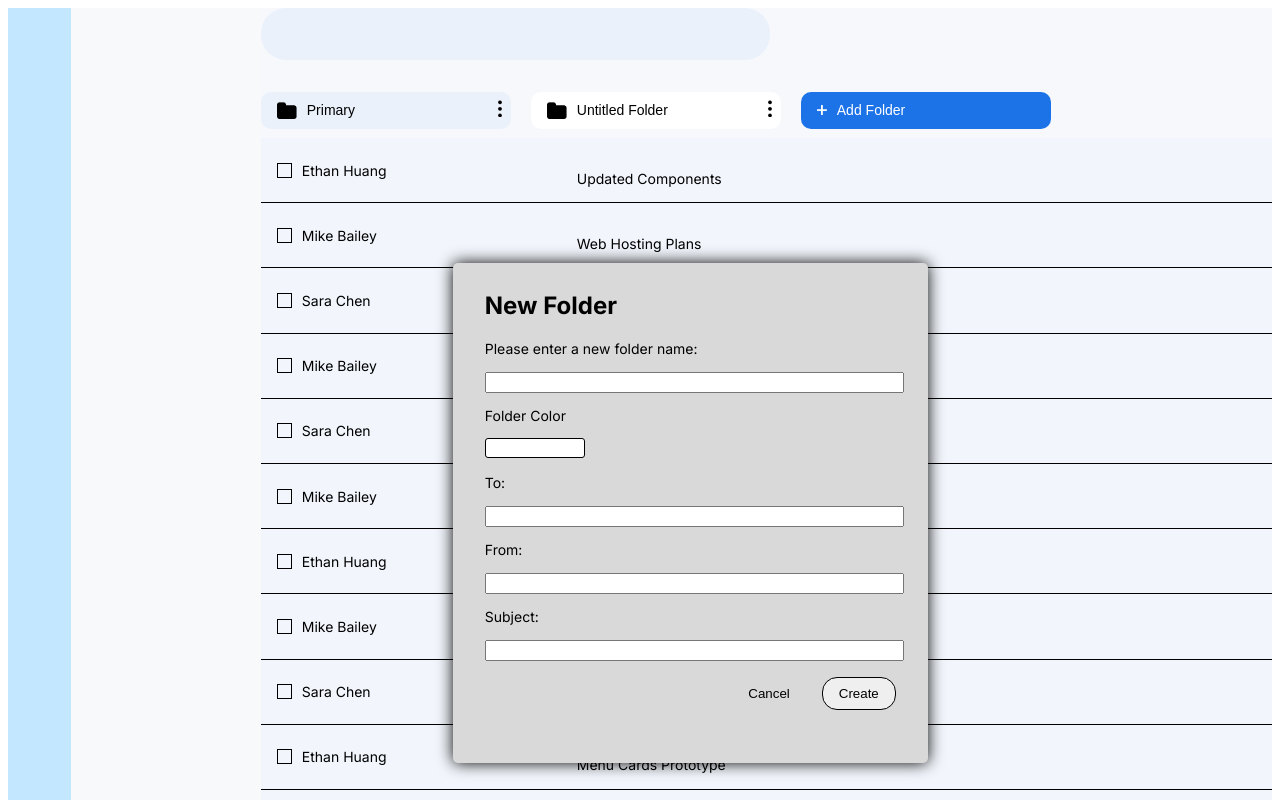
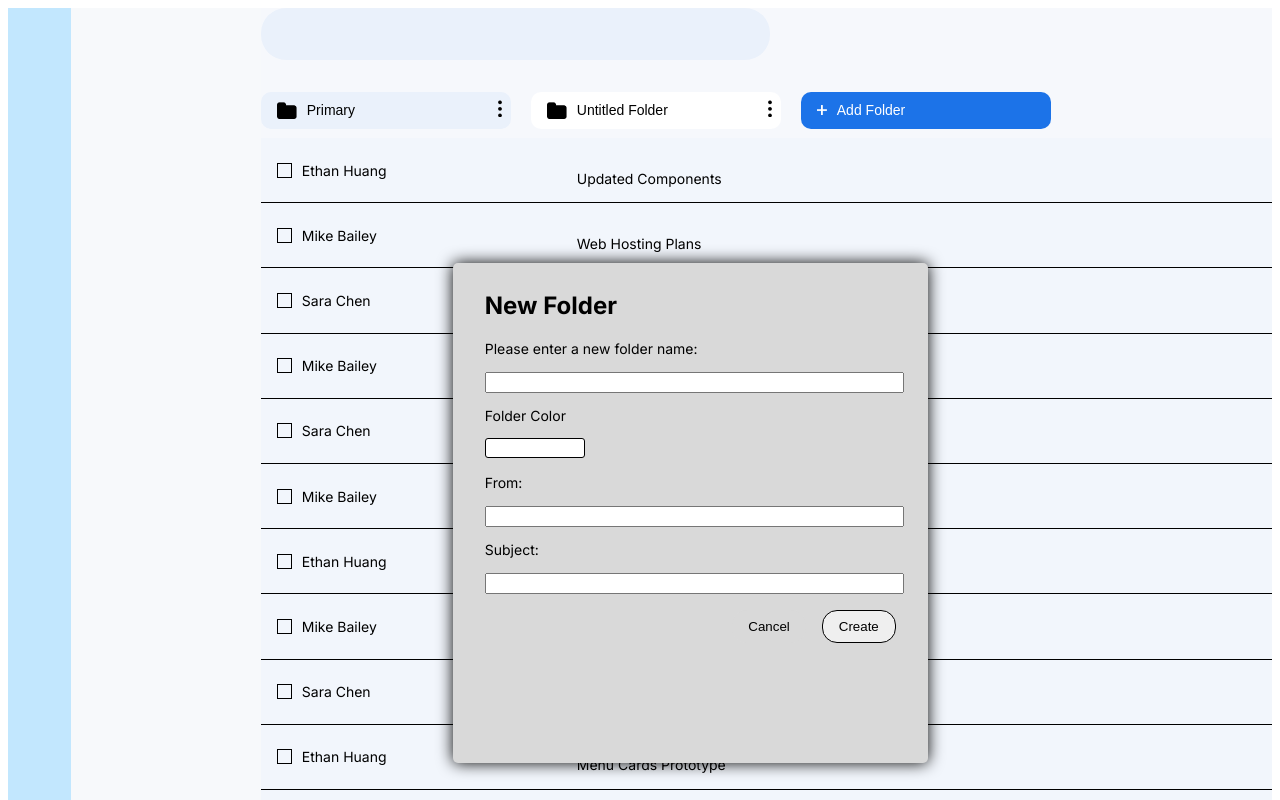
Before and after one commit to yeeeshuan/gmail-redesign, a Next.js app: page / in a window 1280 px wide. Both pictures are taken after a click on the button "Add Folder". Shown: the top 800 px of the page. Built offline with nearby package versions, Linux system fonts and the light colour scheme.

Commit message:
removed To interaction

```diff
--- a/components/addFolder.js
+++ b/components/addFolder.js
@@ -47,8 +47,8 @@ class addFolder extends Component{
                 ) : (
                     <div />
                 )}
-                <p>To:</p>
-                <input className={styles.setFolder}></input>
+                {/* <p>To:</p>
+                <input className={styles.setFolder}></input> */}
                 <p>From:</p>
                 <input onChange={this.handleFromChange} className={styles.setFolder}></input>
                 <p>Subject:</p>
```
